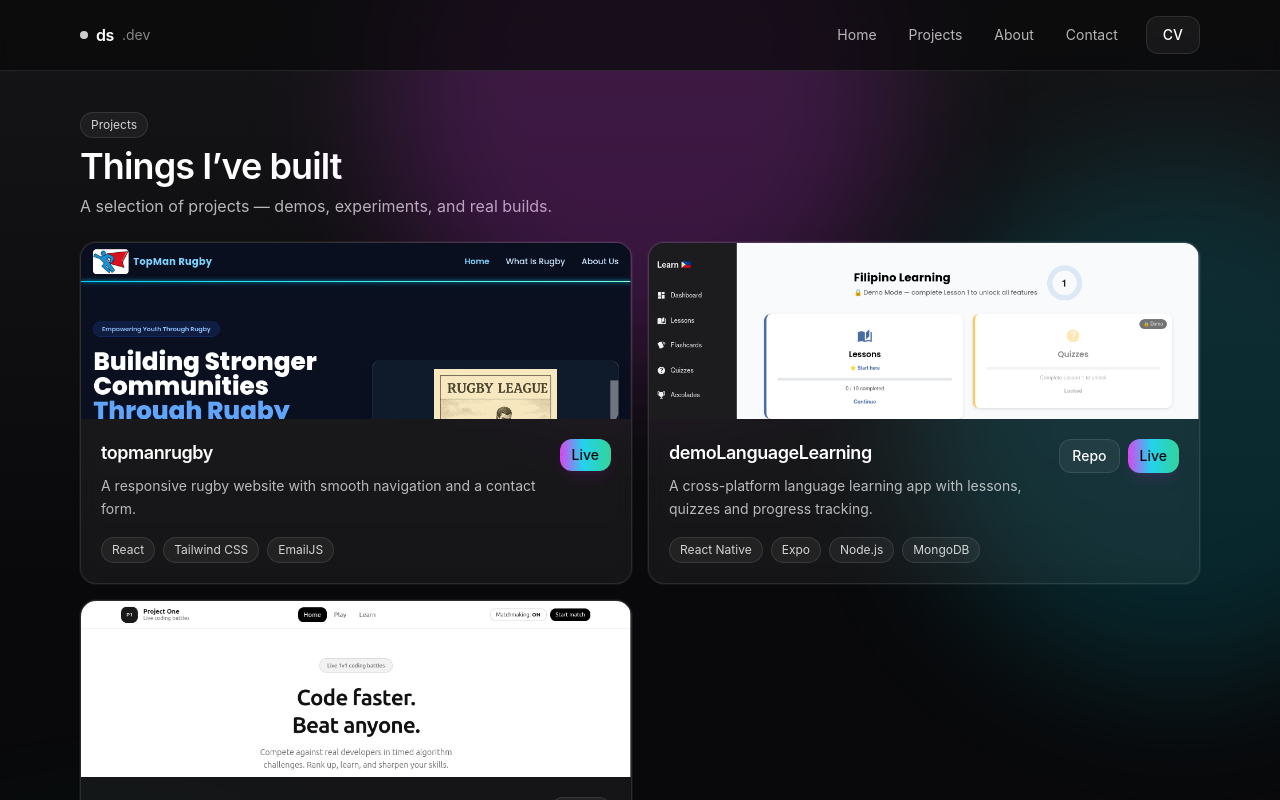
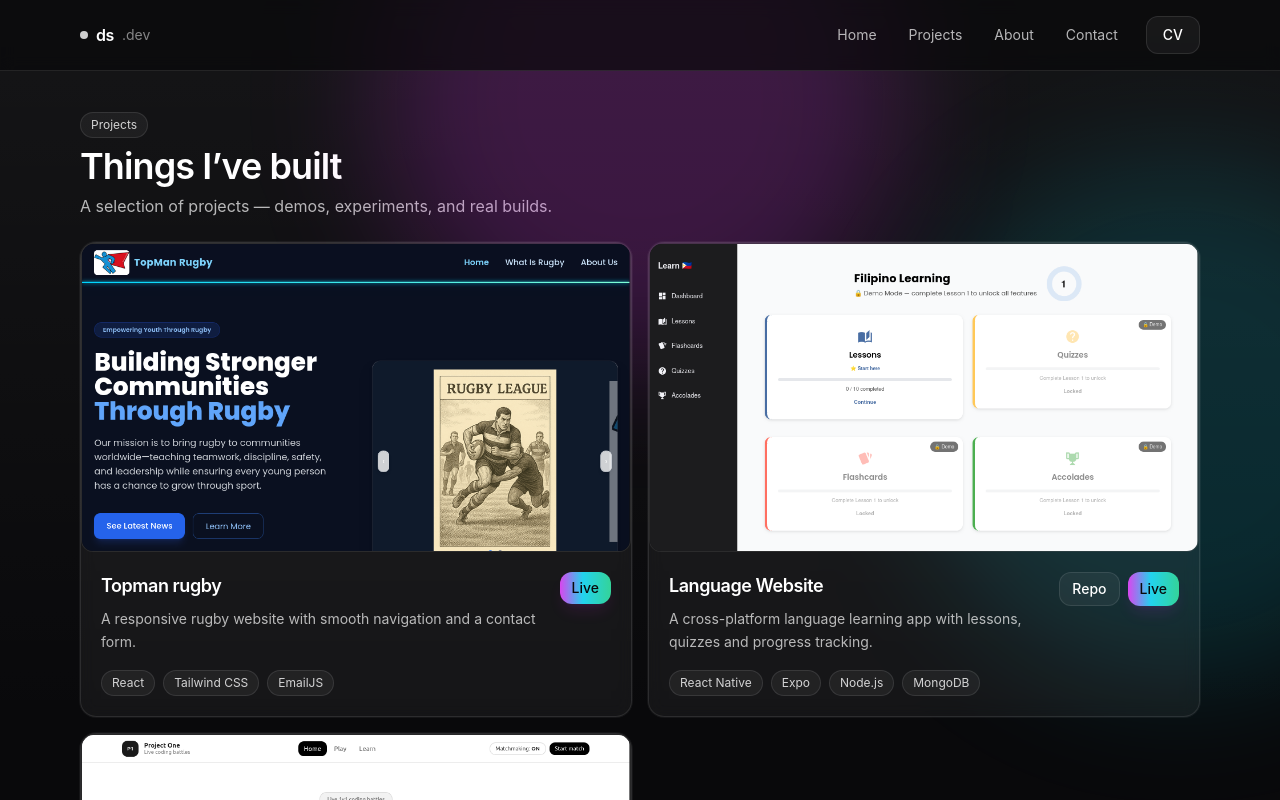
Before and after one commit to davidscales7/portfolio_source, a Next.js app: page /projects in a window 1280 px wide. Shown: the top 800 px of the page. Built offline with nearby package versions, Linux system fonts and the light colour scheme.

Commit message:
updated to include current cv

```diff
--- a/src/app/contact/page.jsx
+++ b/src/app/contact/page.jsx
@@ -17,12 +17,7 @@ export default function ContactPage() {
               davidscales7@email.com
             </a>
           </li>
-          <li>
-            GitHub:{" "}
-            <a className="underline text-zinc-200" href="https://github.com/your-username" target="_blank" rel="noreferrer">
-              github.com/your-username
-            </a>
-          </li>
+
           <li>
             LinkedIn:{" "}
             <a className="underline text-zinc-200" href="https://linkedin.com/in/your-handle" target="_blank" rel="noreferrer">
--- a/src/app/page.jsx
+++ b/src/app/page.jsx
@@ -45,7 +45,7 @@ export default function HomePage() {
           <div>
             <h2 className="text-2xl font-semibold tracking-tight">Featured work</h2>
             <p className="mt-1 text-sm text-white/60">
-              A couple highlights. See more on the projects page.
+              A couple of highlights. See more on the projects page.
             </p>
           </div>
           <Link href="/projects" className="text-sm text-white/70 hover:text-white">
--- a/src/components/ProjectCard.jsx
+++ b/src/components/ProjectCard.jsx
@@ -5,12 +5,13 @@ export default function ProjectCard({ project }) {
   return (
     <Link href={`/projects/${project.slug}`} className="card card-hover overflow-hidden block">
       {project.image && (
-        <div className="relative h-44 w-full">
+       <div className="relative w-full overflow-hidden rounded-xl border border-white/10 aspect-[16/9] bg-black/20">
   <Image
     src={project.image}
-            alt={`${project.title} screenshot`}
+    alt={project.title}
     fill
     className="object-cover object-top"
+    sizes="(max-width: 640px) 100vw, 50vw"
   />
 </div>
       )}
--- a/src/data/projects.js
+++ b/src/data/projects.js
@@ -1,7 +1,7 @@
 export const projects = [
   {
-    title: "topmanrugby",
-    slug: "topmanrugby",
+    title: "Topman rugby",
+    slug: "topman-rugby",
     description: "A responsive rugby website with smooth navigation and a contact form.",
     longDescription:
       "Responsive rugby-focused website built with React featuring routed sections, smooth scrolling navigation, and an EmailJS-powered contact form, styled with Tailwind CSS.",
@@ -15,8 +15,8 @@ export const projects = [
     href: "https://topmanrugby.com",
   },
   {
-    title: "demoLanguageLearning",
-    slug: "demoLanguageLearning",
+    title: "Language Website",
+    slug: "Language-Website",
      description: "A cross-platform language learning app with lessons, quizzes and progress tracking.",
 
     longDescription:
```
Also changed, not shown: 1 other file (tests, documents, lock files or other folders). Lines whose indentation alone changed are shown as unchanged.
